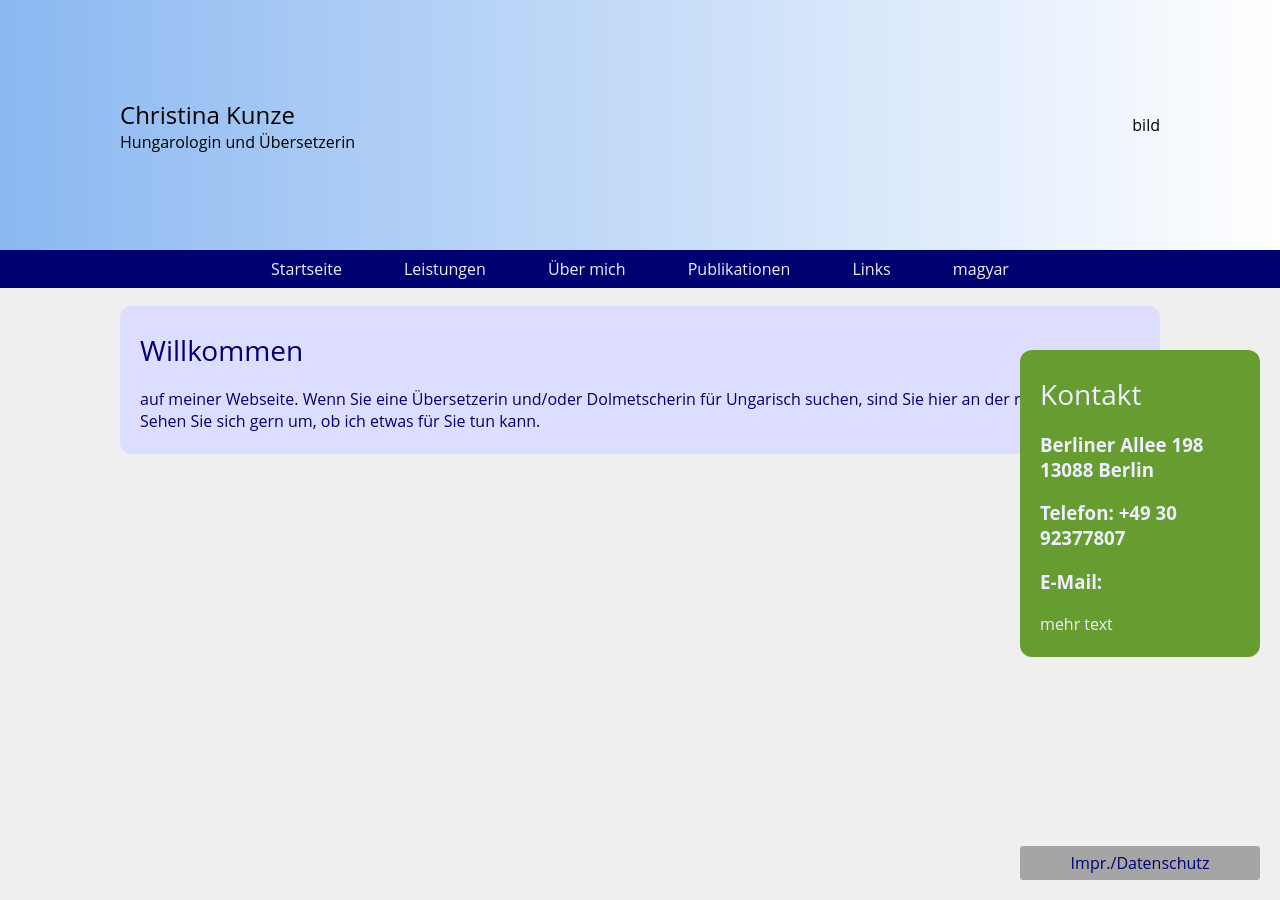
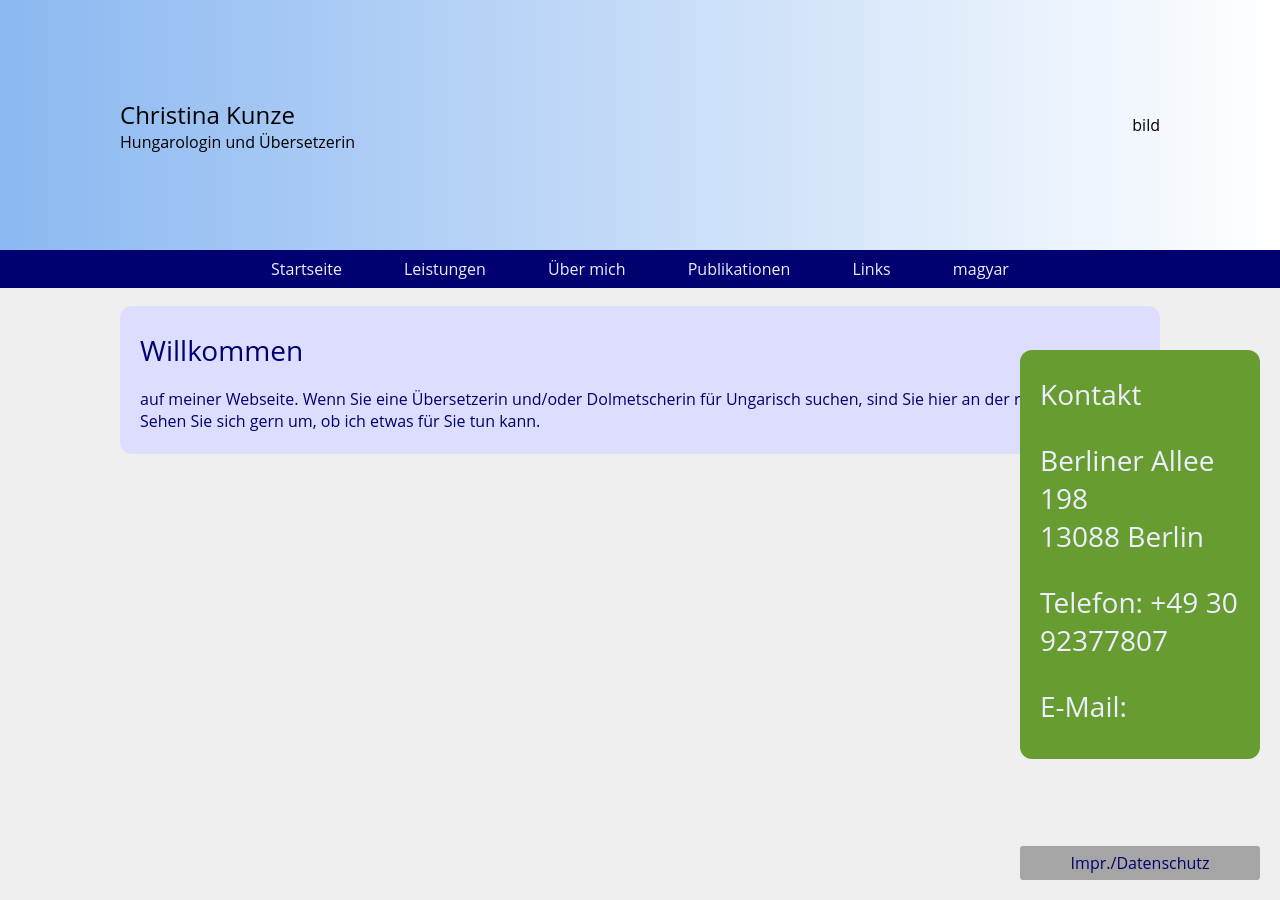
Before and after one commit to rixx/revesz.de, a Jekyll site: the page built from index.md, in a window 1280 px wide. Built offline with Jekyll 4.4.1, drawn with Linux system fonts in a browser that asks for light colours.

Commit message:
Update default.html

```diff
--- a/_layouts/default.html
+++ b/_layouts/default.html
@@ -57,10 +57,9 @@
     </div>
     <footer>
       <h1>Kontakt</h>
-      <h3>Berliner Allee 198<br>13088 Berlin</h3>
-      <h3>Telefon: +49 30 92377807</h3>
-      <h3>E-Mail: </h3>
-      <p>mehr text</p>
+      <p>Berliner Allee 198<br>13088 Berlin</p>
+      <p>Telefon: +49 30 92377807</p>
+      <p>E-Mail: </p>
     </footer>
     <a id="impressum" href="{{site.baseurl}}/impressum">Impr./Datenschutz</a>
   </body>
```
